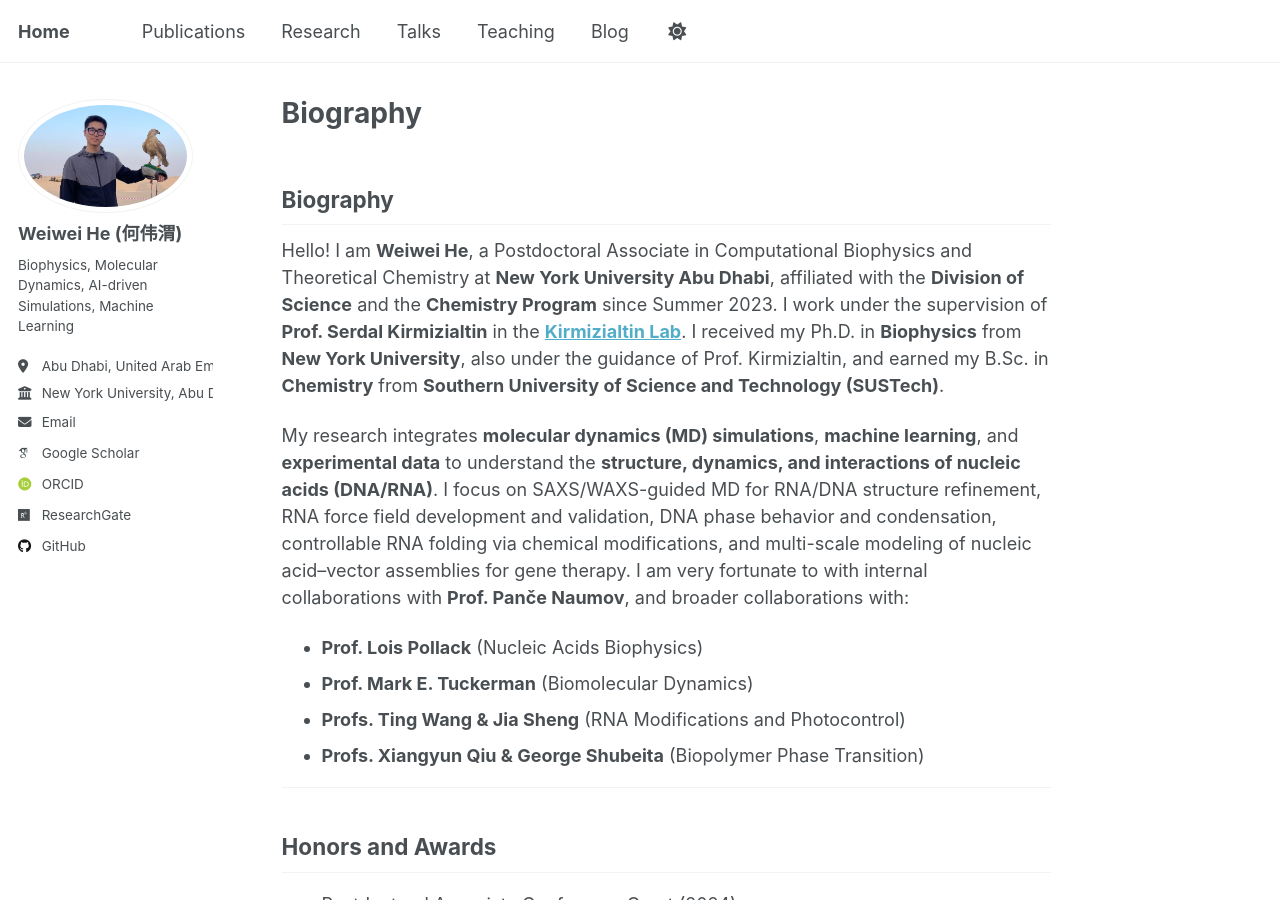
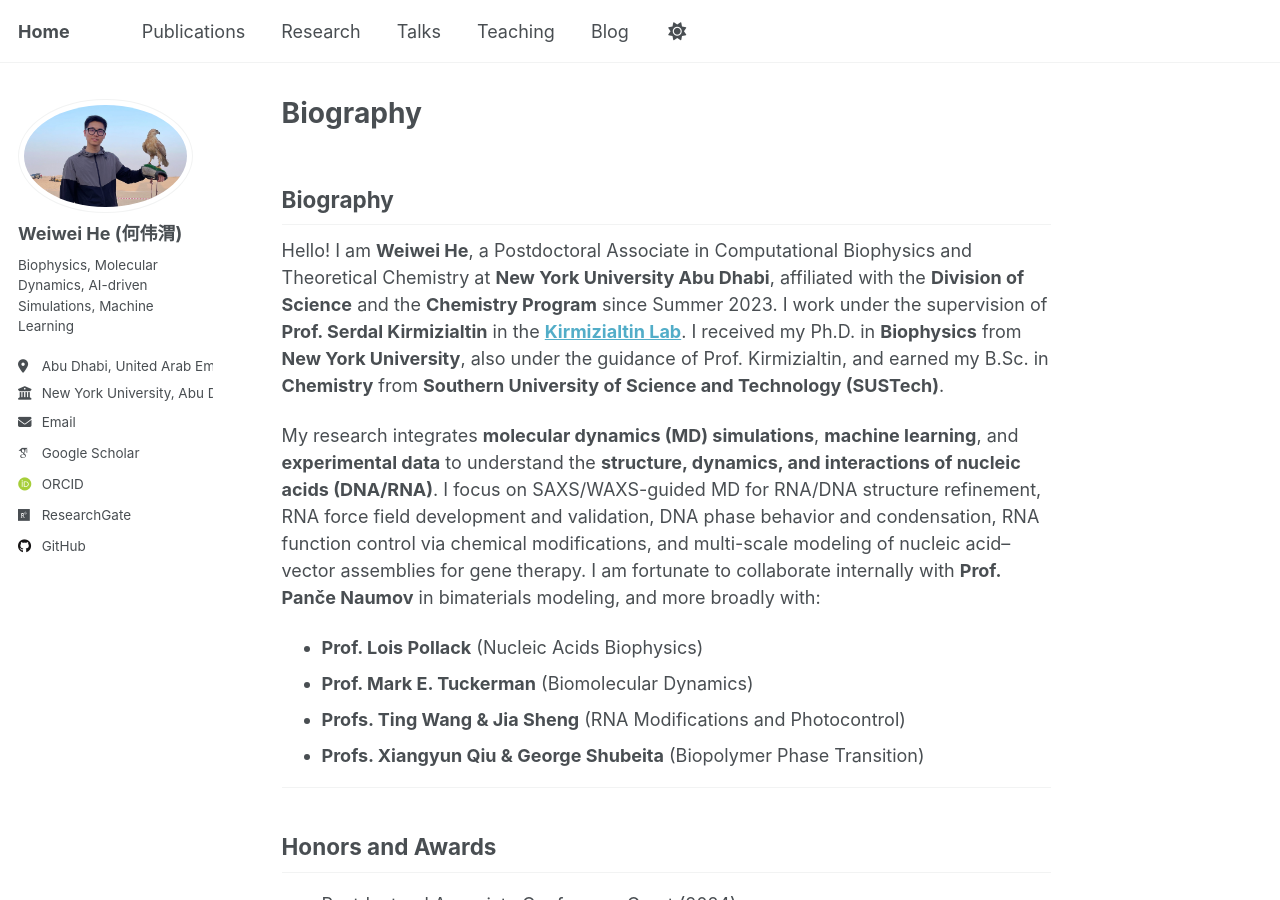
Before and after one commit to Warrenheww/warrenheww.github.io, a Jekyll site: the page built from _pages/about.md, in a window 1280 px wide and 900 px high. Built offline with Jekyll 4.4.1, drawn with Linux system fonts in a browser that asks for light colours; some web fonts are replaced.

Commit message:
Update about.md

```diff
--- a/_pages/about.md
+++ b/_pages/about.md
@@ -11,7 +11,7 @@
 
 Hello! I am **Weiwei He**, a Postdoctoral Associate in Computational Biophysics and Theoretical Chemistry at **New York University Abu Dhabi**, affiliated with the **Division of Science** and the **Chemistry Program** since Summer 2023. I work under the supervision of **Prof. Serdal Kirmizialtin** in the [**Kirmizialtin Lab**](https://www.kirmizialtinlab.org/). I received my Ph.D. in **Biophysics** from **New York University**, also under the guidance of Prof. Kirmizialtin, and earned my B.Sc. in **Chemistry** from **Southern University of Science and Technology (SUSTech)**.
 
-My research integrates **molecular dynamics (MD) simulations**, **machine learning**, and **experimental data** to understand the **structure, dynamics, and interactions of nucleic acids (DNA/RNA)**. I focus on SAXS/WAXS-guided MD for RNA/DNA structure refinement, RNA force field development and validation, DNA phase behavior and condensation, controllable RNA folding via chemical modifications, and multi-scale modeling of nucleic acid–vector assemblies for gene therapy. I am very fortunate to with internal collaborations with **Prof. Panče Naumov**, and broader collaborations with:
+My research integrates **molecular dynamics (MD) simulations**, **machine learning**, and **experimental data** to understand the **structure, dynamics, and interactions of nucleic acids (DNA/RNA)**. I focus on SAXS/WAXS-guided MD for RNA/DNA structure refinement, RNA force field development and validation, DNA phase behavior and condensation, RNA function control via chemical modifications, and multi-scale modeling of nucleic acid–vector assemblies for gene therapy. I am fortunate to collaborate internally with **Prof. Panče Naumov** in bimaterials modeling, and more broadly with:
 
 - **Prof. Lois Pollack** (Nucleic Acids Biophysics)
 - **Prof. Mark E. Tuckerman** (Biomolecular Dynamics)
```
